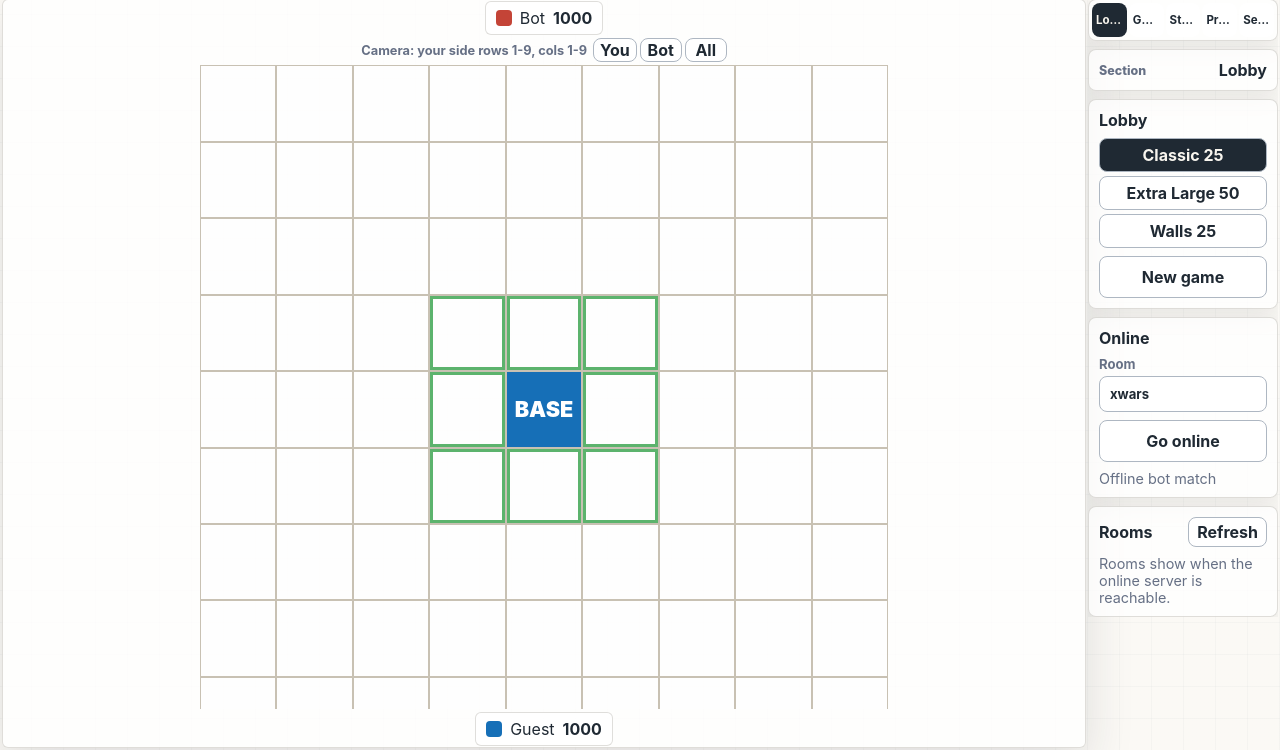
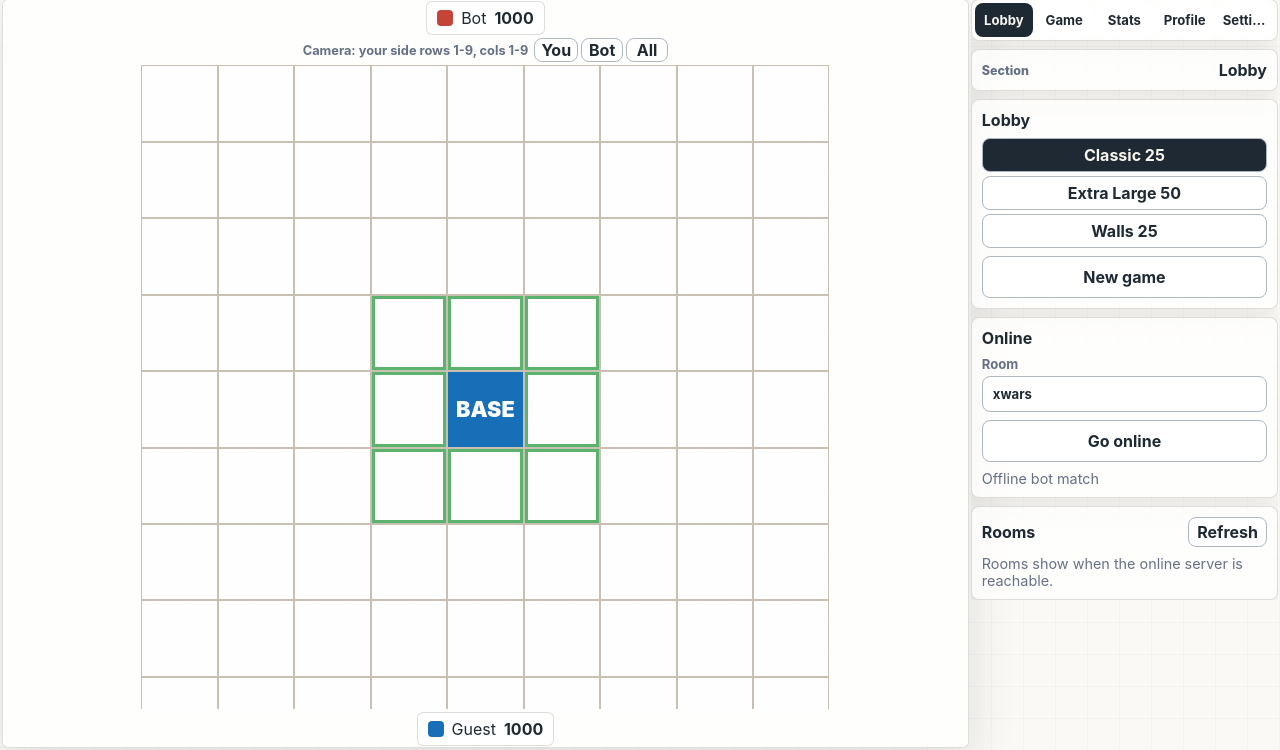
Before and after one commit to davidip1243-boop/xwars-io, a website: page index.html in a window 1280 px wide. Shown: the part 50-800 px from the top of the page. Drawn offline with Linux system fonts and the light colour scheme; no server answers.

Commit message:
Widen game side panel

```diff
--- a/styles.css
+++ b/styles.css
@@ -212,7 +212,7 @@ h1 {
   align-items: start;
   display: grid;
   gap: 2px;
-  grid-template-columns: minmax(0, 1fr) 190px;
+  grid-template-columns: minmax(0, 1fr) clamp(300px, 24vw, 420px);
   min-height: 0;
 }
 
@@ -435,11 +435,11 @@ body.theme-paper .cell.x-bot::after {
 
 .panel-tab-btn {
   border-color: transparent;
-  font-size: 0.72rem;
+  font-size: 0.82rem;
   min-width: 0;
   min-height: 34px;
   overflow: hidden;
-  padding: 0 3px;
+  padding: 0 6px;
   text-overflow: ellipsis;
   white-space: nowrap;
 }
```
